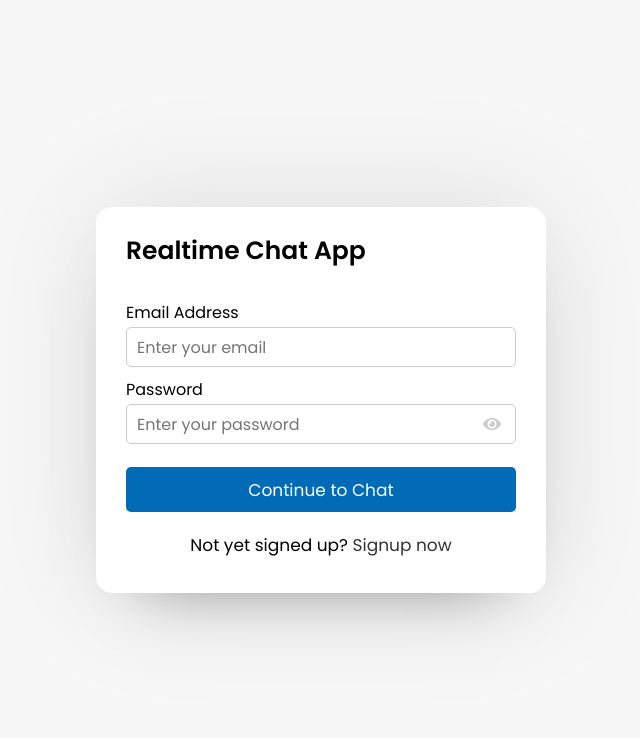
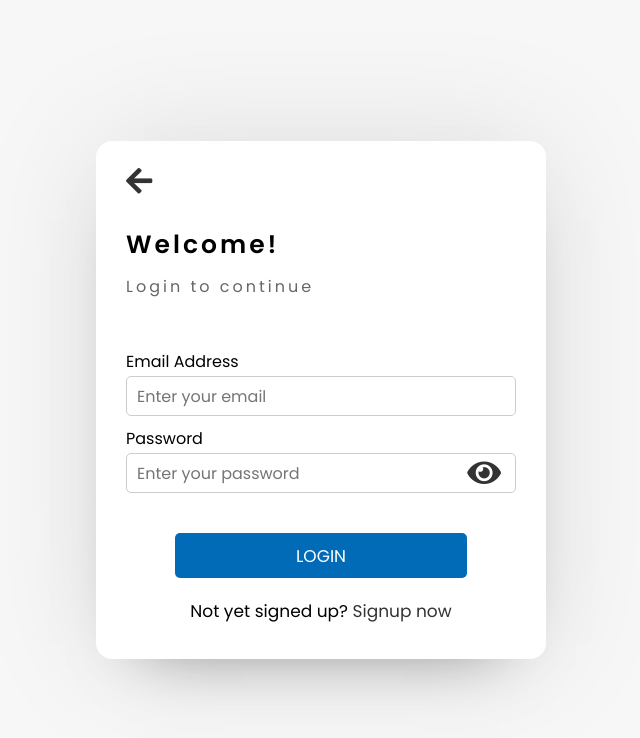
Before and after one commit to toraDK/ChatAppK3, a PHP site: page /login.php in a window 1280 px wide. Shown: the top 738 px of the page, without its empty margins (319-959 px from the left). Run offline with PHP 8.4, Linux system fonts and the light colour scheme.

Commit message:
styling the login form

```diff
--- a/login.php
+++ b/login.php
@@ -9,7 +9,9 @@
 <body>
   <div class="wrapper">
     <section class="form login">
-      <header>Realtime Chat App</header>
+    <a href="index.php"><i class="fas fa-solid fa-arrow-left fa-2xl"></i></a>
+      <header>Welcome!</header>
+      <p>Login to continue</p>
       <form action="#" method="POST" enctype="multipart/form-data" autocomplete="off">
         <div class="error-text"></div>
         <div class="field input">
@@ -22,7 +24,7 @@
           <i class="fas fa-eye"></i>
         </div>
         <div class="field button">
-          <input type="submit" name="submit" value="Continue to Chat">
+          <input type="submit" name="submit" value="LOGIN">
         </div>
       </form>
       <div class="link">Not yet signed up? <a href="register.php">Signup now</a></div>
--- a/style.css
+++ b/style.css
@@ -82,10 +82,13 @@ body {
   border: none;
   color: #fff;
   font-size: 17px;
+  width: 75%;
+  margin-left: auto;
+  margin-right: auto;
   background: #016bb8;
   border-radius: 5px;
   cursor: pointer;
-  margin-top: 13px;
+  margin-top: 30px;
 }
 .form form .button button {
   height: 45px;
@@ -151,6 +154,22 @@ body {
   text-decoration: underline;
 }
 
+section.form.login header {
+  /* margin-bottom: 50px; */
+  letter-spacing: 3px;
+}
+section.form.login p {
+  letter-spacing: 3px;
+  margin-bottom: 50px;
+  color: #67676a;
+}
+
+section.form.login i {
+  font-size: 30px;
+  color: #333;
+  margin-bottom: 30px;
+}
+
 /* Users List CSS Start */
 .users {
   padding: 25px 30px;
@@ -185,6 +204,11 @@ body {
 .wrapper section.form img.illus {
   object-fit: cover;
   margin: 100px 60px 0px 60px;
+  border-radius: 0;
+}
+.wrapper section.form img.illuslog {
+  object-fit: cover;
+  margin: 30px 80px 30px 80px;
   border-radius: 0;
 }
 
@@ -226,7 +250,7 @@ body {
 }
 .users header .logout {
   display: block;
-  background: #333;
+  background: #016bb8;
   color: #fff;
   outline: none;
   border: none;
@@ -369,7 +393,7 @@ body {
   max-width: calc(100% - 130px);
 }
 .outgoing .details p {
-  background: #333;
+  background: #016bb8;
   color: #fff;
   border-radius: 18px 18px 0 18px;
 }
@@ -414,10 +438,15 @@ body {
   font-size: 19px;
   cursor: pointer;
   opacity: 0.7;
-  pointer-events: none;
+  pointer-events: pointer;
   border-radius: 0 5px 5px 0;
-  transition: all 0.3s ease;
+  transition: all 0.7s ease;
 }
+
+.typing-area button:hover {
+  background: #016bb8;
+}
+
 .typing-area button.active {
   opacity: 1;
   pointer-events: auto;
@@ -425,12 +454,12 @@ body {
 
 /* Responive media query */
 @media screen and (max-width: 450px) {
+  body {
+    padding: 0;
+  }
   .form,
   .users {
     padding: 20px;
-  }
-  .form header {
-    text-align: center;
   }
   .form form .name-details {
     flex-direction: column;
```
